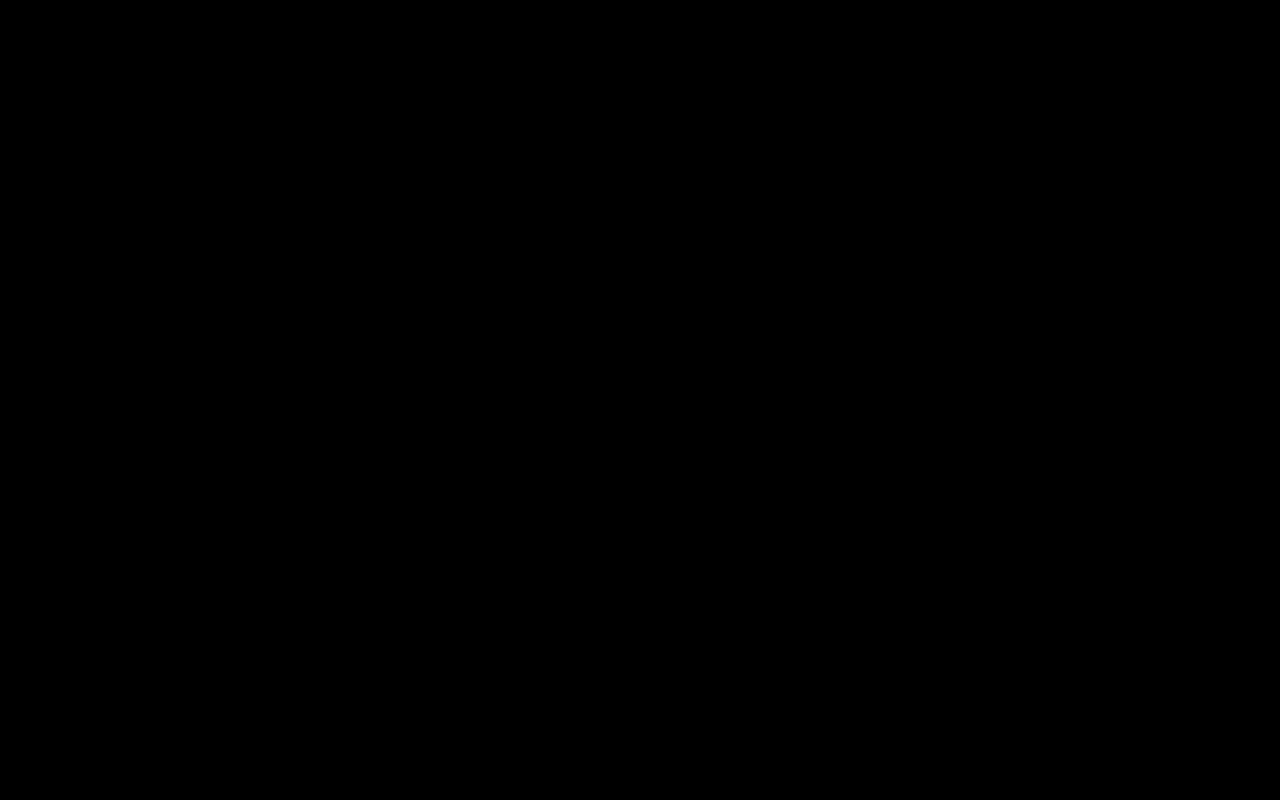
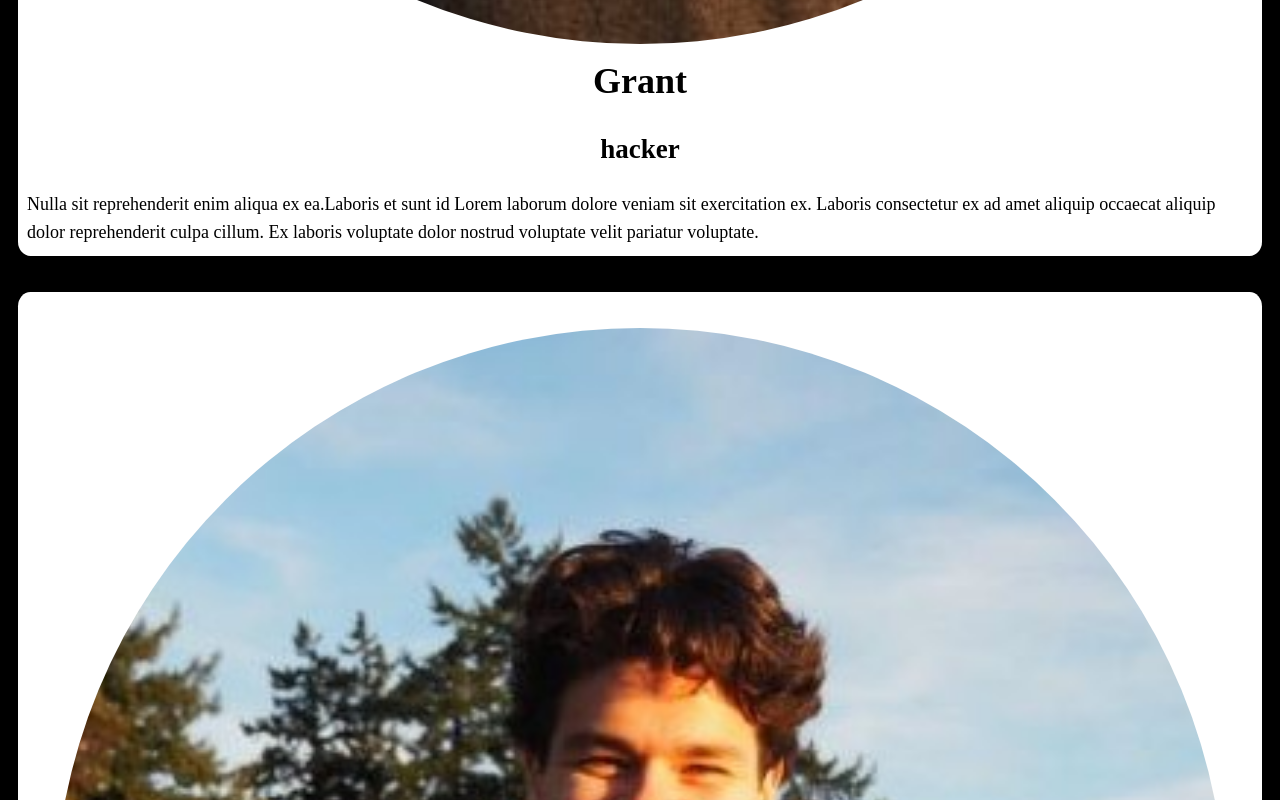
Before and after one commit to GSchowalter/TurtleMovieReviews, a Next.js app: page /meettheteam in a window 1280 px wide. Shown: the part 1400-2200 px from the top of the page. Before the commit the page ends 941 px from the top, so only its background shows below. Built offline with nearby package versions, Linux system fonts and the light colour scheme; a web font is replaced by a local one.

Commit message:
Small scren view dne for meet the team

```diff
--- /dev/null
+++ b/components/TeamCard/TeamCard.js
@@ -0,0 +1,25 @@
+import React from "react";
+import Image from "next/image";
+import utilStyles from "../../styles/utils.module.css";
+import styles from "./TeamCard.module.css";
+
+const TeamCard = ({ name, title, description }) => {
+  return (
+    <div className={styles.card}>
+      <div className={styles.img_wrapper}>
+        <Image
+          className={`${utilStyles.borderCircle} ${styles.image}`}
+          src={"/images/" + name.toLowerCase() + ".jpg"}
+          height="50"
+          width="50"
+          layout="responsive"
+        />{" "}
+      </div>
+      <h1 className={styles.name}>{name}</h1>
+      <h2 className={styles.title}>{title}</h2>
+      <p className={styles.description}>{description}</p>
+    </div>
+  );
+};
+
+export default TeamCard;
--- /dev/null
+++ b/components/TeamCard/TeamCard.module.css
@@ -0,0 +1,30 @@
+.card {
+  background-color: var(--light_color);
+  display: flex;
+  flex-direction: column;
+  align-items: center;
+  min-height: 10rem;
+  max-width: 100%;
+  margin-bottom: 2rem;
+  border-radius: 1%;
+}
+
+.img_wrapper {
+  width: 100%;
+  padding: 2rem 2rem 0 2rem;
+}
+
+.title {
+  color: var(--dark_color);
+  margin: 0.5rem;
+}
+
+.description {
+  color: var(--dark_color);
+  margin: 0.5rem;
+}
+
+.name {
+  color: var(--dark_color);
+  margin: 0.5rem;
+}
--- a/pages/meettheteam.js
+++ b/pages/meettheteam.js
@@ -2,11 +2,11 @@ import Layout from "../components/layout";
 import utilStyles from "../styles/utils.module.css";
 import styles from "../styles/meettheteam.module.css";
 import Image from "next/image";
-
+import TeamCard from "../components/TeamCard/TeamCard";
 export default function meetttheteam() {
   return (
     <Layout>
-      <section className={`${styles.row}`}>
+      {/* <section className={`${styles.row}`}>
         <div className={styles.column}>
           <div className={styles.card}>
             <div className={styles.image_wrap}>
@@ -59,7 +59,22 @@ export default function meetttheteam() {
             </div>
           </div>
         </div>
-      </section>
+      </section> */}
+      <TeamCard
+        name="Grant"
+        title="hacker"
+        description="Nulla sit reprehenderit enim aliqua ex ea.Laboris et sunt id Lorem laborum dolore veniam sit exercitation ex. Laboris consectetur ex ad amet aliquip occaecat aliquip dolor reprehenderit culpa cillum. Ex laboris voluptate dolor nostrud voluptate velit pariatur voluptate."
+      />
+      <TeamCard
+        name="Grant"
+        title="hacker"
+        description="Nulla sit reprehenderit enim aliqua ex ea.Laboris et sunt id Lorem laborum dolore veniam sit exercitation ex. Laboris consectetur ex ad amet aliquip occaecat aliquip dolor reprehenderit culpa cillum. Ex laboris voluptate dolor nostrud voluptate velit pariatur voluptate."
+      />
+      <TeamCard
+        name="Grant"
+        title="hacker"
+        description="Nulla sit reprehenderit enim aliqua ex ea.Laboris et sunt id Lorem laborum dolore veniam sit exercitation ex. Laboris consectetur ex ad amet aliquip occaecat aliquip dolor reprehenderit culpa cillum. Ex laboris voluptate dolor nostrud voluptate velit pariatur voluptate."
+      />
     </Layout>
   );
 }
--- a/styles/global.css
+++ b/styles/global.css
@@ -44,7 +44,7 @@ img {
 
   /* New design themes */
   --background_color: #000000;
-  --light_color: #edf5e1;
+  --light_color: #ffffff;
   --text_color: #ffffff;
   --medium_color: rgb(222, 222, 222);
   --dark_color: black;
```
Also changed, not shown: public/images/grant.jpg (renamed from public/images/profile.jpg), public/images/patrick.jpg (renamed from public/images/patrick_profile.jpg).
